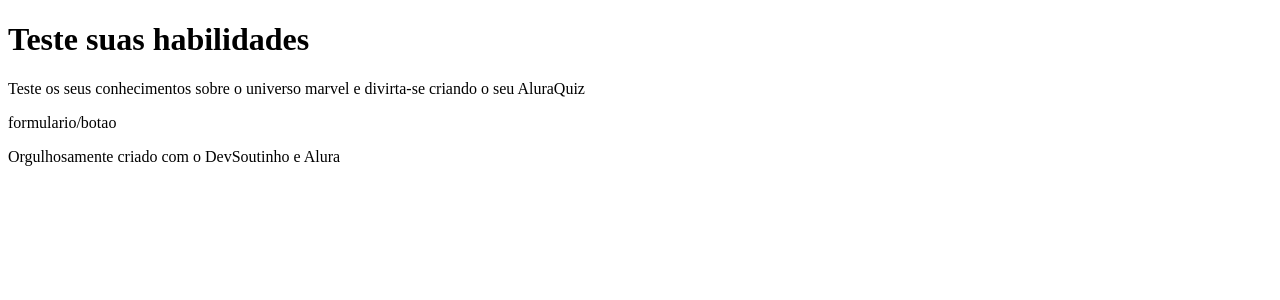
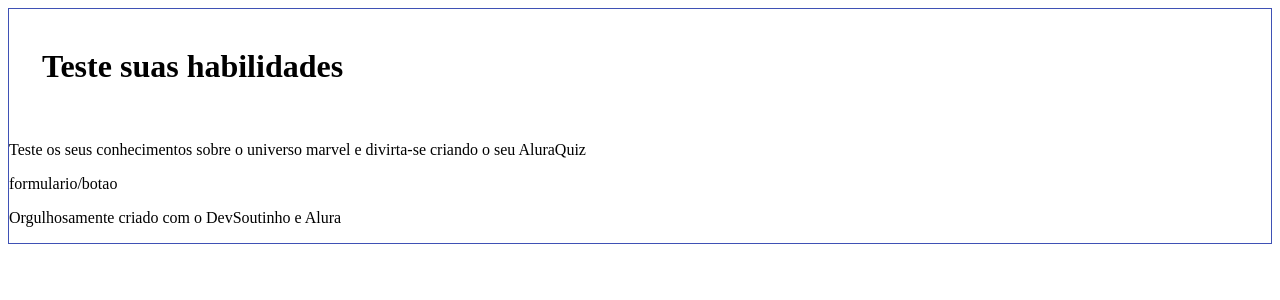
Before and after one commit to oRuanVinicios/ALURAQUIZ, a Next.js app: page / in a window 1280 px wide. Shown: the top 300 px of the page. Built offline with nearby package versions, Linux system fonts and the light colour scheme.

Commit message:
Foi necessario o uso de classes

```diff
--- /dev/null
+++ b/app/card.module.css
@@ -0,0 +1,9 @@
+.card {
+    border: 1px solid #3F51B5;
+
+}
+
+.card > header{
+    font-size: 16px;
+    padding: 18px 33px;
+}
--- a/app/page.tsx
+++ b/app/page.tsx
@@ -1,13 +1,14 @@
+import cardStyles from './card.module.css';
 export default function page() {
   return (
     <main>
+      <div className={cardStyles.card}>
         <header>
-        <h1>Teste suas habilidades</h1>
+          <h1 className="title">Teste suas habilidades</h1>
         </header>
         <p>
           Teste os seus conhecimentos sobre o universo marvel e divirta-se criando o seu AluraQuiz
         </p>
-
         <p>
           formulario/botao
         </p>
@@ -16,6 +17,7 @@ export default function page() {
             Orgulhosamente criado com o DevSoutinho e Alura
           </p>
         </footer>
+      </div>
     </main>
   )
 }
```
Also changed, not shown: app/global.css (added). Lines whose indentation alone changed are shown as unchanged.
